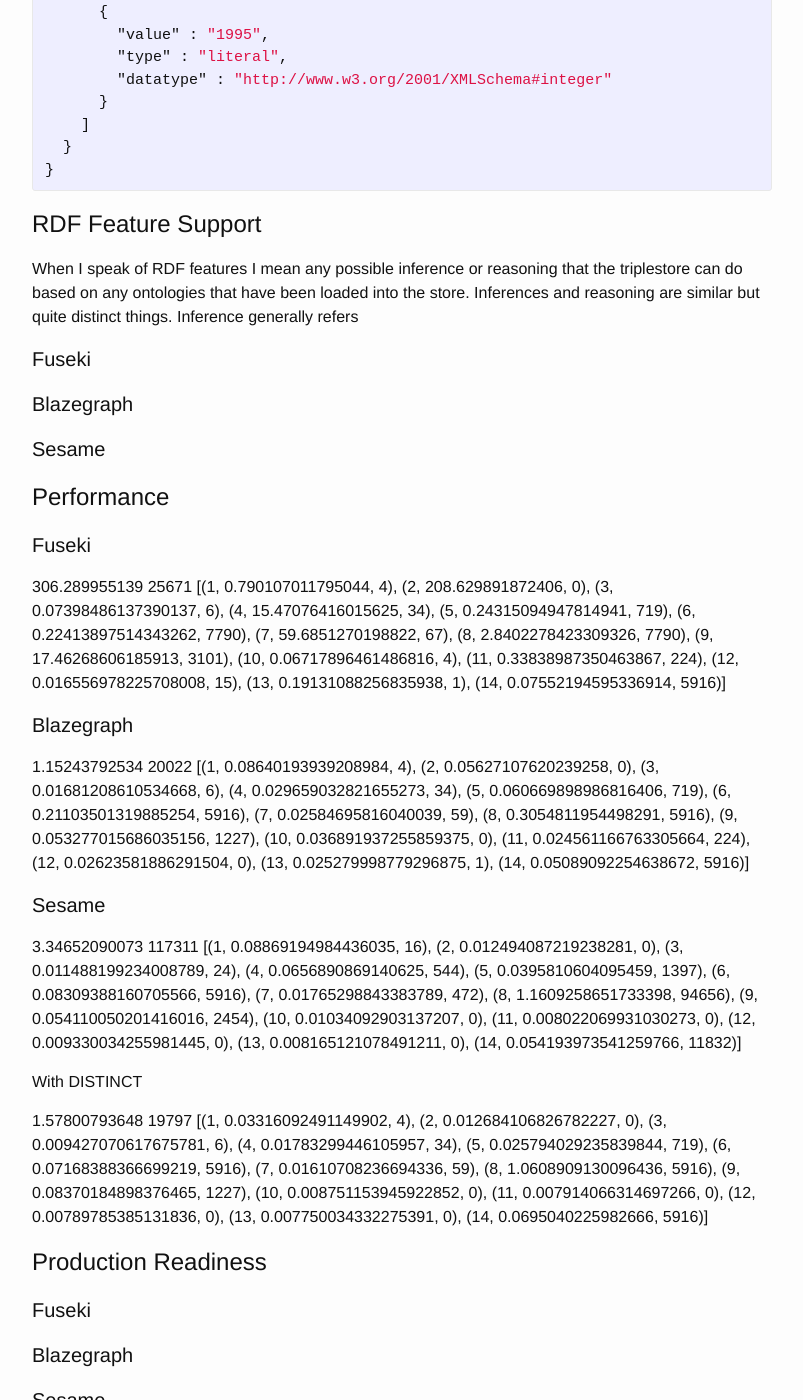
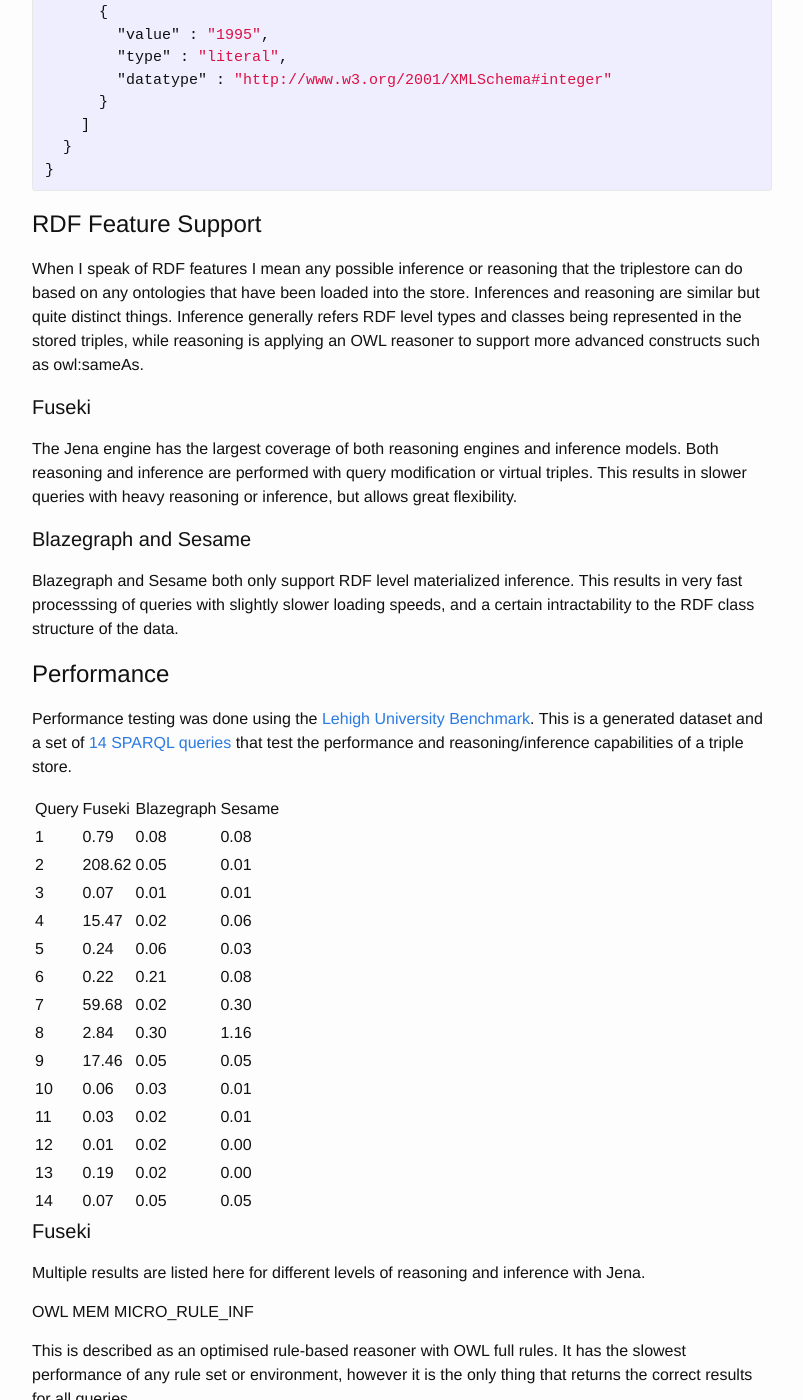
Before and after one commit to utecht/old_blog, a Jekyll site: the page built from _posts/2015-06-05-comparing-triplestores.md, in a window 1280 px wide and 1400 px high, scrolled down 13724 px. Shown: the whole window, without its empty margins (238-1041 px from the left). Built offline with Jekyll 4.4.1, drawn with Linux system fonts in a browser that asks for light colours; some of the changed text lies outside the part shown.

Commit message:
lots of tables on triplestore

```diff
--- a/_posts/2015-06-05-comparing-triplestores.md
+++ b/_posts/2015-06-05-comparing-triplestores.md
@@ -312,91 +312,182 @@
 
 <a name="features"></a>RDF Feature Support
 ===
-When I speak of RDF features I mean any possible inference or reasoning that the triplestore can do based on any ontologies that have been loaded into the store.  Inferences and reasoning are similar but quite distinct things.  Inference generally refers
+When I speak of RDF features I mean any possible inference or reasoning that the triplestore can do based on any ontologies that have been loaded into the store.  Inferences and reasoning are similar but quite distinct things.  Inference generally refers RDF level types and classes being represented in the stored triples, while reasoning is applying an OWL reasoner to support more advanced constructs such as owl:sameAs.
 
 #### Fuseki
+The Jena engine has the largest coverage of both reasoning engines and inference models.  Both reasoning and inference are performed with query modification or virtual triples.  This results in slower queries with heavy reasoning or inference, but allows great flexibility.
 
-#### Blazegraph
-
-#### Sesame
+#### Blazegraph and Sesame
+Blazegraph and Sesame both only support RDF level materialized inference.  This results in very fast processsing of queries with slightly slower loading speeds, and a certain intractability to the RDF class structure of the data.
 
 <a name="performance"></a>Performance
 ===
 
+Performance testing was done using the [Lehigh University Benchmark](http://swat.cse.lehigh.edu/projects/lubm/).  This is a generated dataset and a set of [14 SPARQL queries](http://swat.cse.lehigh.edu/projects/lubm/queries-sparql.txt) that test the performance and reasoning/inference capabilities of a triple store.
+
+| Query | Fuseki | Blazegraph | Sesame |
+| 1 | 0.79 | 0.08 | 0.08 |
+| 2 | 208.62 | 0.05 | 0.01 |
+| 3 | 0.07 | 0.01 | 0.01 |
+| 4 | 15.47 | 0.02 | 0.06 |
+| 5 | 0.24 | 0.06 | 0.03 |
+| 6 | 0.22 | 0.21 | 0.08 |
+| 7 | 59.68 | 0.02 | 0.30 |
+| 8 | 2.84 | 0.30 | 1.16 |
+| 9 | 17.46 | 0.05 | 0.05 |
+| 10 | 0.06 | 0.03 | 0.01 |
+| 11 | 0.03 | 0.02 | 0.01 |
+| 12 | 0.01 | 0.02 | 0.00 |
+| 13 | 0.19 | 0.02 | 0.00 |
+| 14 | 0.07 | 0.05 | 0.05 |
+
+
 #### Fuseki
-306.289955139
-25671
-[(1, 0.790107011795044, 4),
- (2, 208.629891872406, 0),
- (3, 0.07398486137390137, 6),
- (4, 15.47076416015625, 34),
- (5, 0.24315094947814941, 719),
- (6, 0.22413897514343262, 7790),
- (7, 59.6851270198822, 67),
- (8, 2.8402278423309326, 7790),
- (9, 17.46268606185913, 3101),
- (10, 0.06717896461486816, 4),
- (11, 0.33838987350463867, 224),
- (12, 0.016556978225708008, 15),
- (13, 0.19131088256835938, 1),
- (14, 0.07552194595336914, 5916)]
+Multiple results are listed here for different levels of reasoning and inference with Jena.
+
+OWL MEM MICRO_RULE_INF
+
+This is described as an optimised rule-based reasoner with OWL full rules.  It has the slowest performance of any rule set or environment, however it is the only thing that returns the correct results for all queries.
+
+Time - 306.289955139
+
+Total Results - 25671
+
+| Query# | Runtime | Results |
+| 1 | 0.790 | 4 |
+| 2 | **208.6** | 0 |
+| 3 | 0.073 | 6 |
+| 4 | **15.47** | 34 |
+| 5 | 0.243 | 719 |
+| 6 | 0.224 | 7790 |
+| 7 | **59.68** | 67 |
+| 8 | **2.840** | 7790 |
+| 9 | **17.46** | 3101 |
+| 10 | 0.067 | 4 |
+| 11 | 0.338 | 224 |
+| 12 | 0.016 | 15 |
+| 13 | 0.191 | 1 |
+| 14 | 0.075 | 5916 |
+
+RDFS_MEM_RDFS_INF
+
+RDFS inference mode is performing the same level of inference as the other two triple stores, however this is performed in memory as opposed to materializing the triples at the time of data load resulting in much worse performance.
+
+Time - 249.190382004
+
+Total Results - 19797
+
+| Query# | Runtime | Results |
+| 1 | 0.282 | 4 |
+| 2 | **191.8** | 0 |
+| 3 | 0.089 | 6 |
+| 4 | 0.044 | 34 |
+| 5 | 0.385 | 719 |
+| 6 | 0.218 | 5916 |
+| 7 | **42.85** | 59 |
+| 8 | **1.961** | 5916 |
+| 9 | **11.19** | 1227 |
+| 10 | 0.046 | 0 |
+| 11 | 0.011 | 0 |
+| 12 | 0.008 | 0 |
+| 13 | 0.038 | 0 |
+| 14 | 0.081 | 5916 |
+
+RDFS_MEM
+
+Here no reasoning is used which get much closer to testing the raw performance of the triple store.
+
+Time - 56.2234978676
+
+Total Results - 5926
+
+| Query# | Runtime | Results |
+| 1 | 0.187 | 4 |
+| 2 | **55.64** | 0 |
+| 3 | 0.034 | 6 |
+| 4 | 0.011 | 0 |
+| 5 | 0.013 | 0 |
+| 6 | 0.009 | 0 |
+| 7 | 0.009 | 0 |
+| 8 | 0.010 | 0 |
+| 9 | 0.010 | 0 |
+| 10 | 0.009 | 0 |
+| 11 | 0.011 | 0 |
+| 12 | 0.010 | 0 |
+| 13 | 0.009 | 0 |
+| 14 | 0.221 | 5916 |
+
 
 
 #### Blazegraph
-1.15243792534
-20022
-[(1, 0.08640193939208984, 4),
- (2, 0.05627107620239258, 0),
- (3, 0.01681208610534668, 6),
- (4, 0.029659032821655273, 34),
- (5, 0.060669898986816406, 719),
- (6, 0.21103501319885254, 5916),
- (7, 0.02584695816040039, 59),
- (8, 0.3054811954498291, 5916),
- (9, 0.053277015686035156, 1227),
- (10, 0.036891937255859375, 0),
- (11, 0.024561166763305664, 224),
- (12, 0.02623581886291504, 0),
- (13, 0.025279998779296875, 1),
- (14, 0.05089092254638672, 5916)]
+Blazegraph was run in triple mode with inference turned on for this graph.  Blazegraph had the best performance and returned more correct results than sesame which was running in the same inference mode.
+
+Time - 1.15243792534
+
+Total Results - 20022
+
+| Query# | Runtime | Results |
+| 1 | 0.086 | 4 |
+| 2 | 0.056 | 0 |
+| 3 | 0.016 | 6 |
+| 4 | 0.029 | 34 |
+| 5 | 0.060 | 719 |
+| 6 | 0.211 | 5916 |
+| 7 | 0.025 | 59 |
+| 8 | 0.305 | 5916 |
+| 9 | 0.053 | 1227 |
+| 10 | 0.036 | 0 |
+| 11 | 0.024 | 224 |
+| 12 | 0.026 | 0 |
+| 13 | 0.025 | 1 |
+| 14 | 0.050 | 5916 |
 
 
 #### Sesame
-3.34652090073
-117311
-[(1, 0.08869194984436035, 16),
- (2, 0.012494087219238281, 0),
- (3, 0.011488199234008789, 24),
- (4, 0.0656890869140625, 544),
- (5, 0.0395810604095459, 1397),
- (6, 0.08309388160705566, 5916),
- (7, 0.01765298843383789, 472),
- (8, 1.1609258651733398, 94656),
- (9, 0.054110050201416016, 2454),
- (10, 0.01034092903137207, 0),
- (11, 0.008022069931030273, 0),
- (12, 0.009330034255981445, 0),
- (13, 0.008165121078491211, 0),
- (14, 0.054193973541259766, 11832)]
+Sesame had a problem returning duplicate results, which can be seen here with the greatly inflated number of results returned.
 
-With DISTINCT
+Time - 3.34652090073
 
-1.57800793648
-19797
-[(1, 0.03316092491149902, 4),
- (2, 0.012684106826782227, 0),
- (3, 0.009427070617675781, 6),
- (4, 0.01783299446105957, 34),
- (5, 0.025794029235839844, 719),
- (6, 0.07168388366699219, 5916),
- (7, 0.01610708236694336, 59),
- (8, 1.0608909130096436, 5916),
- (9, 0.08370184898376465, 1227),
- (10, 0.008751153945922852, 0),
- (11, 0.007914066314697266, 0),
- (12, 0.00789785385131836, 0),
- (13, 0.007750034332275391, 0),
- (14, 0.0695040225982666, 5916)]
+Total Results - 117311
+
+| Query# | Runtime | Results |
+| 1 | 0.088 | 16 |
+| 2 | 0.012 | 0 |
+| 3 | 0.011 | 24 |
+| 4 | 0.065 | 544 |
+| 5 | 0.039 | 1397 |
+| 6 | 0.083 | 5916 |
+| 7 | 0.017 | 472 |
+| 8 | **1.160** | 94656 |
+| 9 | 0.054 | 2454 |
+| 10 | 0.010 | 0 |
+| 11 | 0.008 | 0 |
+| 12 | 0.009 | 0 |
+| 13 | 0.008 | 0 |
+| 14 | 0.054 | 11832 |
+
+
+Adding DISTINCT to the query brough the numbers much closer to the other triple stores, however it will stll missing data on query 11 and query 13, when compared to inference mode in Jena and Blazegraph.
+
+Time - 1.57800793648
+
+Total Results - 19797
+
+| Query# | Runtime | Results |
+| 1 | 0.033 | 4 |
+| 2 | 0.012 | 0 |
+| 3 | 0.009 | 6 |
+| 4 | 0.017 | 34 |
+| 5 | 0.025 | 719 |
+| 6 | 0.071 | 5916 |
+| 7 | 0.016 | 59 |
+| 8 | **1.060** | 5916 |
+| 9 | 0.083 | 1227 |
+| 10 | 0.008 | 0 |
+| 11 | 0.007 | 0 |
+| 12 | 0.007 | 0 |
+| 13 | 0.007 | 0 |
+| 14 | 0.069 | 5916 |
 
 <a name="prod"></a>Production Readiness
 ===
```
